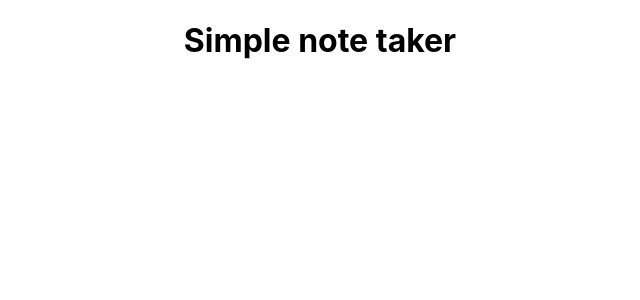
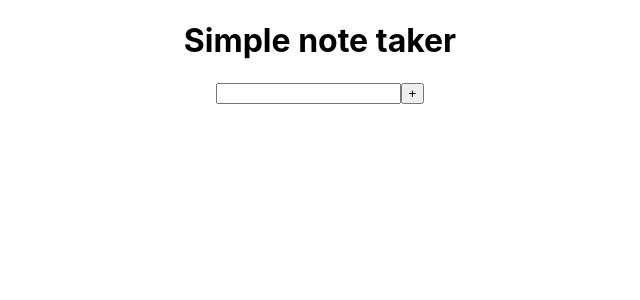
Before and after one commit to KiteRunner2/simple-task-list, a React (Create React App) app: page / in a window 1280 px wide. Shown: the top 300 px of the page, without its empty margins (320-960 px from the left). Built offline with nearby package versions, Linux system fonts and the light colour scheme.

Commit message:
handle display/add task from main component

```diff
--- a/src/App.tsx
+++ b/src/App.tsx
@@ -1,12 +1,26 @@
-import React from "react";
-import "./App.css";
+import React, { useState } from "react"
+import "./App.css"
+import "./components/TodoList"
+import TodoList from "./components/TodoList"
+import AddTodo from "./components/AddTodo"
+
+type todoItem = { id: string; text: string }
 
 function App() {
+  const [todoList, setTodoList] = useState<todoItem[]>([])
+
+  const handleAddToDo = (text: string) => {
+    setTodoList([...todoList, { id: Math.random().toString(), text }])
+  }
   return (
     <div className="App">
       <h1>Simple note taker</h1>
+      <div>
+        <AddTodo onAddTodo={handleAddToDo} />
+        <TodoList todoList={todoList} />
+      </div>
     </div>
-  );
+  )
 }
 
-export default App;
+export default App
```
